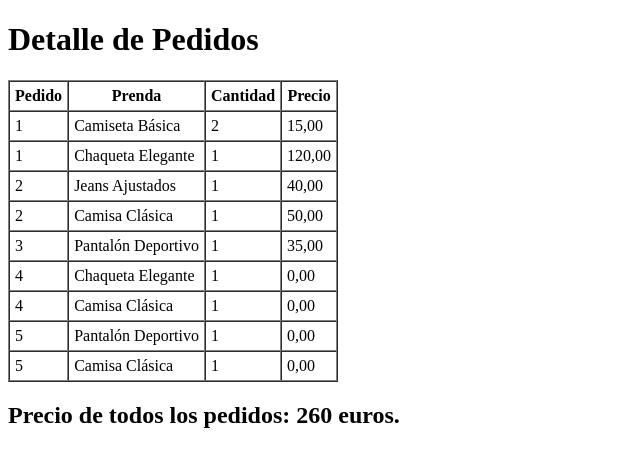
After one commit to DavidRiosV/Tienda-de-ropa, a Django app: page /detalles_pedido/liista in a window 1280 px wide. The commit adds this page. Shown: the top 467 px of the page, without its empty margins (0-640 px from the left). Run offline with Django 5.2, Linux system fonts and the light colour scheme; data comes from the database, SQL or seed files in the repository.

Commit message:
Url_sin_raw

```diff
--- a/Tienda/models.py
+++ b/Tienda/models.py
@@ -95,6 +95,7 @@ class Pedido(models.Model):
 class DetallePedido(models.Model):
     pedido = models.ForeignKey(Pedido,on_delete=models.CASCADE,related_name='detalles')
     prenda = models.ForeignKey(Prenda, on_delete=models.CASCADE)
+
     fecha_agregado = models.DateTimeField(auto_now_add=True)
     fecha_entrega = models.DateTimeField(auto_now_add=True)
     cantidad = models.PositiveIntegerField(default=1)
--- a/Tienda/templates/Tienda/index.html
+++ b/Tienda/templates/Tienda/index.html
@@ -106,6 +106,7 @@
         <li><a href="{% url 'lista_prendas' %}">Prendas que no tienen ningun ususario.</a></li>
         <li><a href="{% url 'lista_reseñas' %}">Ultima reseña publicada.</a></li>
         <li><a href="{% url 'lista_pedido_prendas' 2 %}">La lista de prendas que pertenecen a un pedido.</a></li>
+        <li><a href="{% url 'lista_detallepedido_total' %}">Lista de los detalles de los pedidos y la suma del precio total de ellos.</a></li>
     </ul>
 </body>
 </html>
--- /dev/null
+++ b/Tienda/templates/Tienda/lista_detallepedido_total.html
@@ -0,0 +1,33 @@
+<!DOCTYPE html>
+<html>
+<head>
+    <meta charset="UTF-8">
+    <title>Detalle de Pedidos</title>
+</head>
+<body>
+    <h1>Detalle de Pedidos</h1>
+
+    <table border="1" cellpadding="5" cellspacing="0">
+        <thead>
+            <tr>
+                <th>Pedido</th>
+                <th>Prenda</th>
+                <th>Cantidad</th>
+                <th>Precio</th>
+            </tr>
+        </thead>
+        <tbody>
+            {% for detalle in detalles %}
+                <tr>
+                    <td>{{ detalle.pedido.id }}</td>
+                    <td>{{ detalle.prenda.nombre }}</td>
+                    <td>{{ detalle.cantidad }}</td>
+                    <td>{{ detalle.precio }}</td>
+                </tr>
+            {% endfor %}
+        </tbody>
+    </table>
+
+    <h2>Precio de todos los pedidos: {{ total_precio }} euros.</h2>
+</body>
+</html>
--- a/Tienda/urls.py
+++ b/Tienda/urls.py
@@ -11,4 +11,5 @@ urlpatterns = [
         path('prenda/lista',views.lista_prendas, name='lista_prendas'),
         path('reseña/lista',views.lista_reseñas, name='lista_reseñas'),
         path('pedido/<int:id_pedido>/', views.lista_pedido_prendas, name='lista_pedido_prendas'),
+        path('detalles_pedido/liista', views.lista_detallepedido_total, name='lista_detallepedido_total')
 ]
--- a/Tienda/views.py
+++ b/Tienda/views.py
@@ -1,6 +1,6 @@
 from django.shortcuts import render
 from .models import Usuario,PerfilUsuario,Marca,Descuento,Prenda,Inventario,Pedido,DetallePedido,Reseña,Cesta
-from django.db.models import Q,Prefetch
+from django.db.models import Q,Prefetch,Sum
 
 def index(request):
     return render(request, 'Tienda/index.html')
@@ -62,3 +62,8 @@ def prendas_inventario(request):
 def lista_pedido_prendas(request, id_pedido):
     pedido = Pedido.objects.prefetch_related(Prefetch("prenda")).get(id=id_pedido)
     return render(request, 'Tienda/lista_pedido_prendas.html', {"pedido": pedido})
+
+def lista_detallepedido_total(request):
+    total_precio = DetallePedido.objects.aggregate(total=Sum('precio'))
+    detalles = DetallePedido.objects.select_related('pedido', 'prenda').all()
+    return render(request, 'Tienda/lista_detallepedido_total.html', {'detalles': detalles,'total_precio': total_precio['total']})
```
